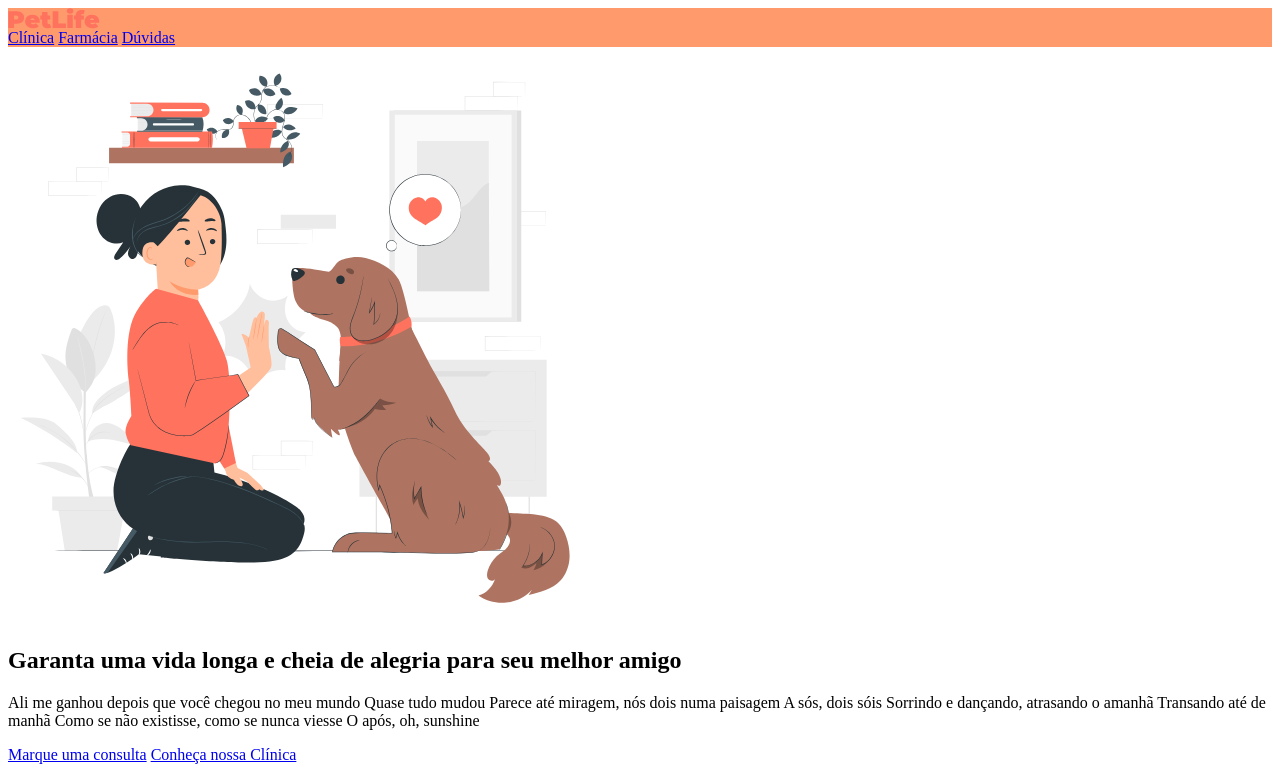
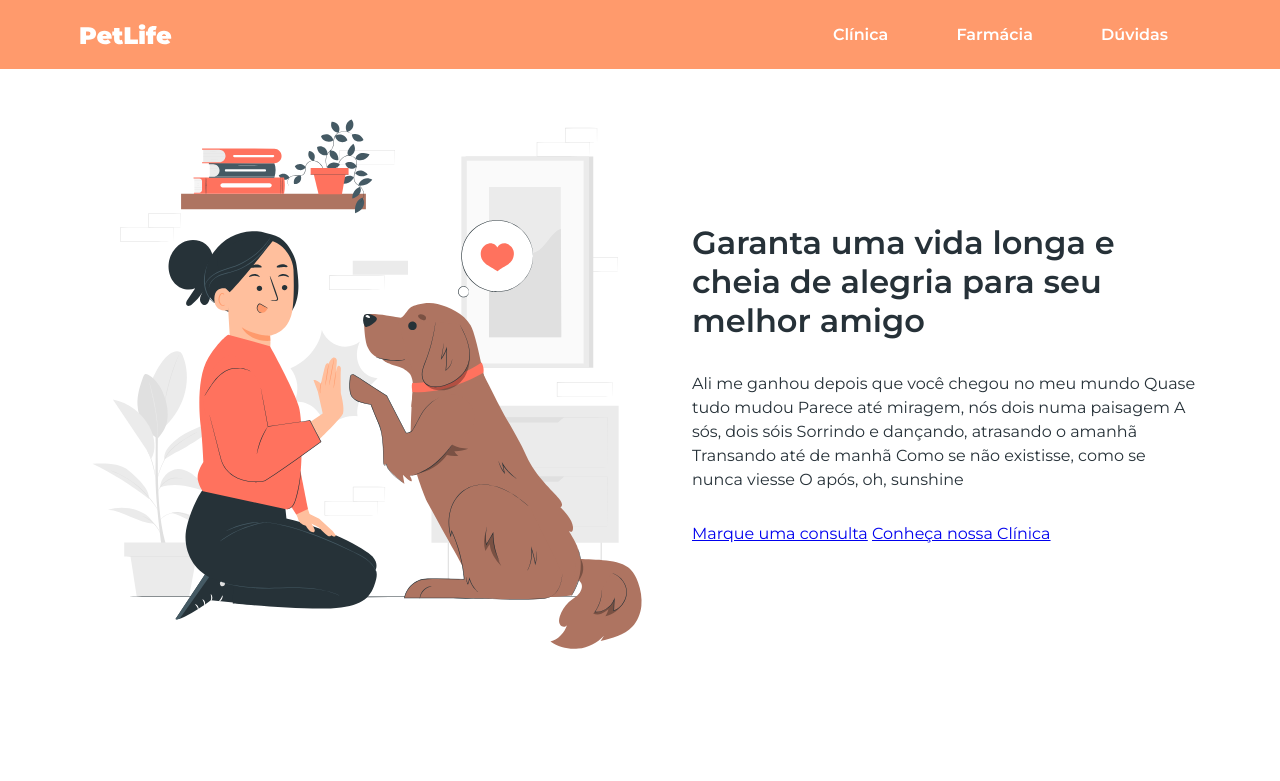
Before and after one commit to esmeraldaalves/estudos, a plain HTML site: page site01/index.html in a window 1280 px wide. Shown: the top 781 px of the page. Drawn offline with Linux system fonts and the light colour scheme.

Commit message:
part css

```diff
--- a/site01/index.css
+++ b/site01/index.css
@@ -1,3 +1,49 @@
+*{
+  box-sizing: border-box;
+  font-family: 'Montserrat', sans-serif;
+    margin: 0;
+   padding: 0;
+}
+
+body{
+    color:#263138
+
+}
+
 header{
-    background-color: #ff9a6c
+    background-color: #ff9a6c;
+    display: flex;
+    align-items: center;
+    justify-content: space-between;
+ padding-left: 80px;
+ padding-right: 80px;
+ padding-top: 24px;
+ padding-bottom: 24px;
 }
+
+header nav a {
+    color: #FFFFFF;
+    font-weight: 600;
+    padding: 32px;
+    text-decoration: none;
+}
+
+#inicio {
+    display: flex;
+    align-items: center;
+    gap: 32px;
+    padding: 24px 80px 128px 80px ;
+    position: relative;
+
+}
+
+h1,
+h2{
+  font-weight: 600;
+  font-size: 32px;
+  margin-bottom: 32px;
+}
+.paragrafo {
+    line-height: 150%;
+    margin-bottom: 32px;
+}
--- a/site01/index.html
+++ b/site01/index.html
@@ -6,12 +6,15 @@
 
    <!-- Cascading Style Sheets -->
     <link rel="stylesheet" href="index.css">
+    <link rel="preconnect" href="https://fonts.googleapis.com">
+    <link rel="preconnect" href="https://fonts.gstatic.com" crossorigin>
+    <link href="https://fonts.googleapis.com/css2?family=Montserrat:wght@400;600&display=swap" rel="stylesheet">
 </head>
 
 <body>
     <header>
         <a href="index.html">
-            <img src="img/logo.svg" alt="PetLife ">
+            <img src="img/logo-white.svg" alt="PetLife ">
         </a>
 
         <nav>
@@ -28,7 +31,7 @@
 
             <div>
                 <h1>Garanta uma vida longa e cheia de alegria para seu melhor amigo</h1>
-                <p>Ali me ganhou depois que você chegou no meu mundo
+                <p class="paragrafo">Ali me ganhou depois que você chegou no meu mundo
                     Quase tudo mudou
                     Parece até miragem, nós dois numa paisagem
                     A sós, dois sóis
@@ -46,7 +49,7 @@
             <div>
                 <h2>Cuidado Veterinario de Qualidade</h2>
 
-                <p>
+                <p class="paragrafo">
                     E vê se não demora que eu tô querendo te ver
                     Tô contando as horas pra ser só eu e você
                     Tu sabe as paradas que acontecem aqui dentro
@@ -69,7 +72,7 @@
         <section id="farmacia">
             <h2>Venha conferir o nosso petshop e farmácia</h2>
             <img src="img/shop-img.svg" alt="" width="645" height="430" loading="">
-            <p>
+            <p class="paragrafo">
                 Sempre deixei tudo tão claro, né?
                 E não carrego culpa disso, não
                 Sigo com a consciência tranquila
@@ -97,7 +100,7 @@
                     <h3>Quais são os serviços oferecidos pela Clínica do PetLife</h3>
                     <img src="img/arrow-down.svg" alt="">
 
-                    <p>Eu já viajei mais de mil e cem quilômetros pra te ver
+                    <p class="paragrafo">Eu já viajei mais de mil e cem quilômetros pra te ver
                         E eu já perdi a conta de quantas eu fiz só pra você
                         Esse nosso lance podia ser um romance pra gente ler
                         Tipo coisa de filme, de série, novela, estrelando eu e você
```
